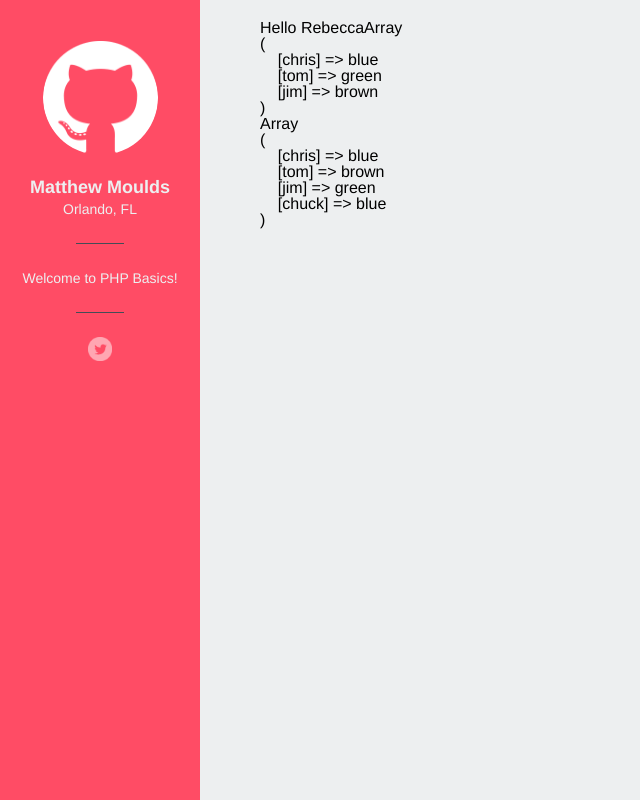
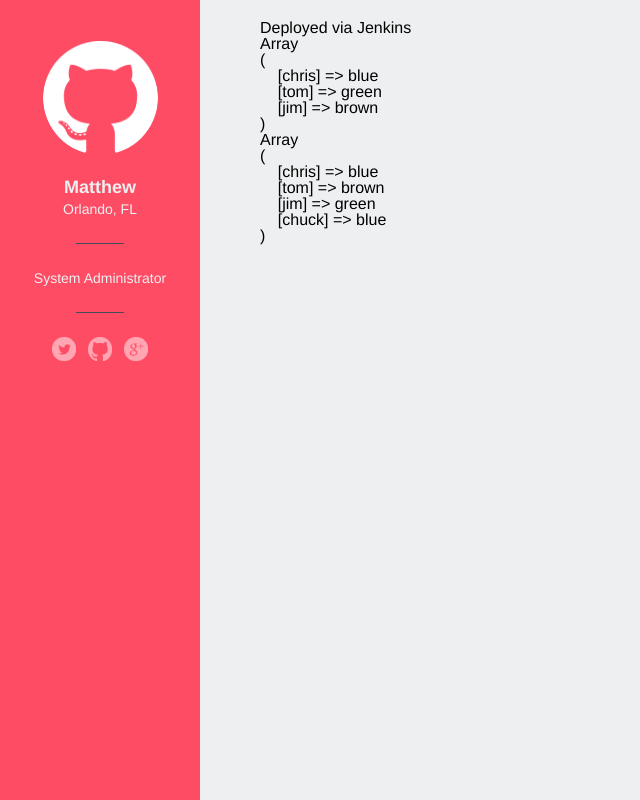
Before and after one commit to mattmoulds/php, a PHP site: page / in a window 1280 px wide. Shown: the whole page, without its empty margins (0-640 px from the left). Run offline with PHP 8.4, Linux system fonts and the light colour scheme.

Commit message:
Layout changes

```diff
--- a/index.php
+++ b/index.php
@@ -3,17 +3,31 @@
 define("YEAR",2015);
 define("JOB_TITLE","Teacher");
 define("MAX_BADGES",15000);
+define("USE_FULL_NAME",FALSE);
+define("MAX_BADGES", 20);
 
-// This is my firstname
-$name = "Matthew";
+$firstName = "Matthew";
+$lastName = "Moulds";
 $location = "Orlando, FL";
-/*
-This is my fullname.
-Of British origin
-*/
-$fullName = "Matthew Moulds";
-// use fullname as our name
-$name = $fullName;
+$role = "System Administrator";
+
+if( USE_FULL_NAME == TRUE ) {
+  // run this code if USE_FULL_NAME is true
+  $name = $firstName . ' ' . $lastName;
+} else {
+  $name = $firstName;
+}
+
+if($role == "System Administrator"){
+  $info = "$role";
+} elseif($role == "Student") {
+  $info = "$role";
+} else {
+  $info = "Guest";
+}
+
+$socialIcons = array("twitter", "github", "google");
+
 ?>
 
 <!DOCTYPE html>
@@ -32,10 +46,16 @@ $name = $fullName;
       <h1><?php echo $name ?></h1>
       <p><?php echo $location ?></p>
       <hr />
-      <p>Welcome to PHP Basics!</p>
+      <p><?php echo $info; ?></p>
       <hr />
       <ul class="social">
-        <li><a href=""><span class="icon twitter"></span></a></li>
+        <?php
+          foreach($socialIcons as $icon) {
+        ?>
+        <li><a href=""><span class="icon <?php echo $icon; ?>"></span></a></li>
+        <?php
+      }
+        ?>
       </ul>
     </section>
     <section class="main">
@@ -43,7 +63,8 @@ $name = $fullName;
           //echo YEAR;
           //echo JOB_TITLE;
 
-          echo "Hello Rebecca";
+          echo "Deployed via Jenkins";
+          echo "\n";
 
           $eye_colors = array(
               'chris' =>'blue',
```
